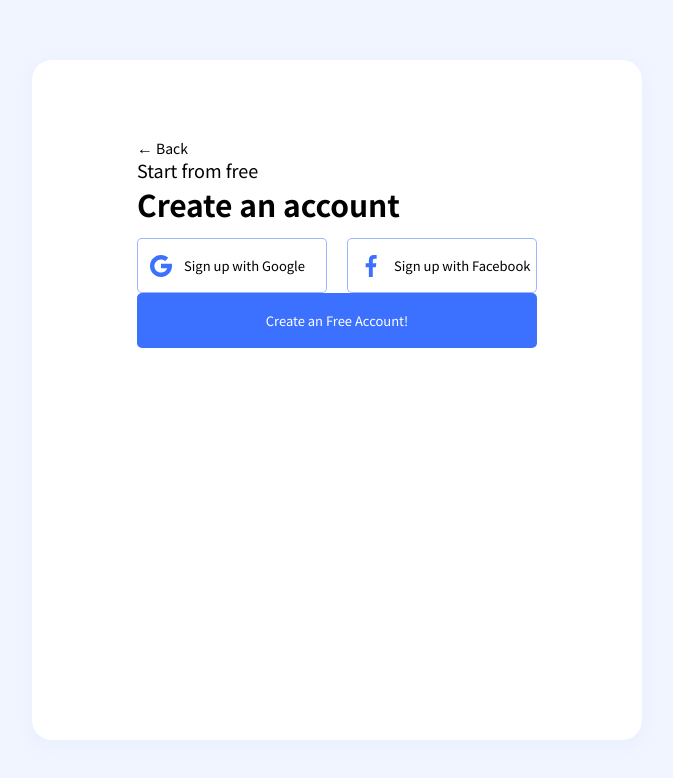
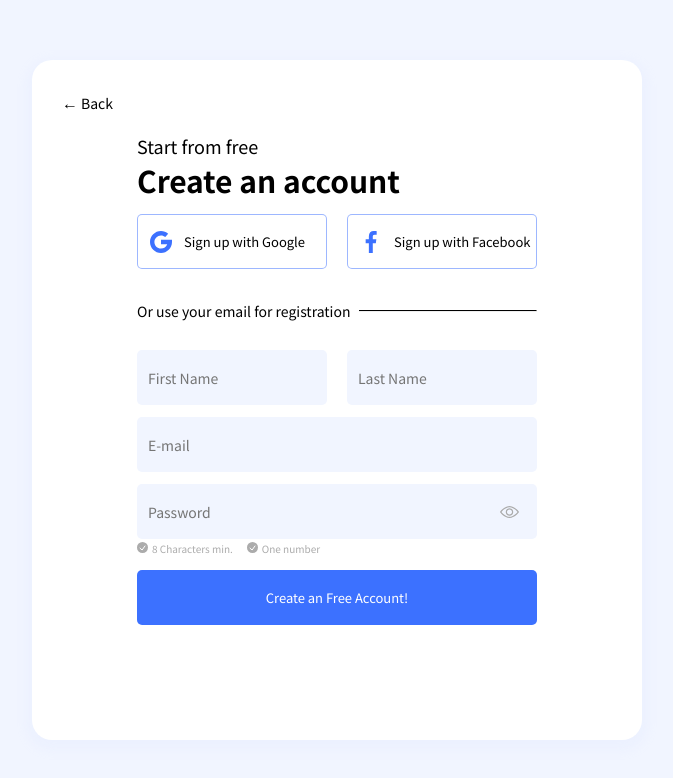
Before and after one commit to night417/trend-micro-task, a React (Create React App) app: page /sign-up in a window 1280 px wide. Shown: the top 778 px of the page, without its empty margins (303-976 px from the left). Built offline with nearby package versions, Linux system fonts and the light colour scheme.

Commit message:
Add component Input

```diff
--- /dev/null
+++ b/src/Components/Input.tsx
@@ -0,0 +1,90 @@
+import React, { useState } from "react";
+import { ReactComponent as Eye } from "../Images/svg/icon_eye.svg";
+import { ReactComponent as Check } from "../Images/svg/icon_check.svg";
+import { staticText } from "../util/staticText";
+
+export const Input = ({
+  name,
+  type = "text",
+  className,
+}: {
+  name: string;
+  type?: "text" | "email" | "password";
+  className?: string;
+}) => {
+  const [isFocus, setIsFocus] = useState(false);
+  const [isVisible, setIsVisible] = useState(false);
+  const [password, setPassword] = useState("");
+  const [isLength8, setIsLength8] = useState(false);
+  const [isNumber1, setIsNumber1] = useState(false);
+
+  const { input } = staticText;
+
+  return (
+    <div
+      className={`input ${type === "password" ? "password" : ""} ${
+        className ? className : ""
+      }`}
+    >
+      <input
+        className={`input__input-area ${isFocus ? "focus" : ""} ${
+          type === "password" ? "password" : ""
+        }`}
+        onChange={(e) => {
+          e.target.value ? setIsFocus(true) : setIsFocus(false);
+          if (type === "password") {
+            setPassword(e.target.value);
+            e.target.value.length >= 8
+              ? setIsLength8(true)
+              : setIsLength8(false);
+            const regex = new RegExp("[0-9]");
+            regex.test(e.target.value)
+              ? setIsNumber1(true)
+              : setIsNumber1(false);
+          }
+        }}
+        type={type === "password" ? "password" : "text"}
+      />
+      <span className="input__name">{name}</span>
+      {type === "password" && isVisible && (
+        <span className="input__password-text">{password}</span>
+      )}
+      {type === "password" && (
+        <>
+          <Eye
+            className={`input__password-eye ${
+              isVisible ? "input__password-eye--show" : ""
+            }`}
+            onClick={() => setIsVisible(!isVisible)}
+          />
+          <div className="input__check">
+            <span
+              className={`input__check-text ${
+                isLength8 ? "input__check-text--pass" : ""
+              }`}
+            >
+              <Check
+                className={`input__check-icon ${
+                  isLength8 ? "input__check-text--pass" : ""
+                }`}
+              />
+              {input.password.length}
+            </span>
+            <span
+              className={`input__check-text ${
+                isNumber1 ? "input__check-text--pass" : ""
+              }`}
+            >
+              <Check
+                className={`input__check-icon ${
+                  isNumber1 ? "input__check-text--pass" : ""
+                }`}
+              />
+              {input.password.pattern}
+            </span>
+          </div>
+        </>
+      )}
+    </div>
+  );
+};
--- a/src/Pages/SignUp.tsx
+++ b/src/Pages/SignUp.tsx
@@ -1,5 +1,6 @@
 import React, { useState } from "react";
 import { Button } from "../Components/Button";
+import { Input } from "../Components/Input";
 import { ReturnButton } from "../Components/ReturnButton";
 import { staticText } from "../util/staticText";
 
@@ -30,6 +31,17 @@ export const SignUp = () => {
                 onClick={() => {}}
               />
             </div>
+            <div className="sign-up__separator">
+              <hr />
+              <span>{sign_up.separator}</span>
+            </div>
+            <div className="sign-up__inputs-box">
+              <Input className="sign-up__inputs" name="First Name" />
+              <Input className="sign-up__inputs" name="Last Name" />
+            </div>
+            <Input name="E-mail" type="email" />
+            <Input name="Password" type="password" />
+
             <Button text={sign_up.btn_create} onClick={() => {}} />
           </div>
         </div>
--- a/src/Styles/app.scss
+++ b/src/Styles/app.scss
@@ -3,6 +3,7 @@
 // ui components
 @import "./ui-ReturnButton.scss";
 @import "./ui-Button.scss";
+@import "./ui-Input.scss";
 
 // pages
 @import "./page-SignUp.scss";
--- a/src/Styles/main.scss
+++ b/src/Styles/main.scss
@@ -2,6 +2,9 @@ $color-black: #000000;
 $color-white: #ffffff;
 $color-blue: #3c71ff;
 $color-blue-light: #f1f5ff;
+$color-gray: #757575;
+$color-gray-light: #ababab;
+$color-green: #4ae7a5;
 
 html,
 body {
--- a/src/Styles/page-SignUp.scss
+++ b/src/Styles/page-SignUp.scss
@@ -16,7 +16,7 @@
   padding: 75px 105px 35px;
 }
 
-.return-btn-box {
+.sign-up__return-btn {
   position: absolute;
   top: 30px;
   left: 30px;
@@ -45,3 +45,27 @@
     width: calc(50% - 10px);
   }
 }
+
+.sign-up__separator {
+  margin-top: 29px;
+  span {
+    background-color: $color-white;
+    padding-right: 9px;
+    font-size: 0.875rem;
+  }
+  hr {
+    position: absolute;
+    width: 100%;
+    top: 50%;
+    border-top: 1px solid $color-black;
+  }
+}
+
+.sign-up__inputs-box {
+  display: flex;
+  justify-content: space-between;
+  margin-top: 28px;
+}
+.sign-up__inputs {
+  width: calc(50% - 10px);
+}
--- /dev/null
+++ b/src/Styles/ui-Input.scss
@@ -0,0 +1,81 @@
+.input {
+  margin-bottom: 12px;
+  &.password {
+    margin-bottom: 31px;
+  }
+}
+
+.input__name {
+  position: absolute;
+  top: 50%;
+  left: 11px;
+  transform: translateY(-50%);
+  color: $color-gray;
+  font-size: 0.875rem;
+  transition: 0.3s;
+  pointer-events: none;
+}
+.input__input-area {
+  width: 100%;
+  height: 55px;
+  border: none;
+  border-radius: 5px;
+  background-color: $color-blue-light;
+  padding: 27px 11px 11px;
+  color: $color-black;
+  font-size: 0.875rem;
+}
+.input__input-area:focus,
+.input__input-area.focus {
+  + .input__name {
+    top: 8px;
+    transform: none;
+    font-size: 0.625rem;
+    line-height: 0.75rem;
+  }
+}
+
+.input__input-area.password {
+  padding: 23px 11px 15px;
+}
+.input__password-text {
+  position: absolute;
+  top: 37px;
+  left: 11px;
+  font-size: 0.625rem;
+  line-height: 0.75rem;
+  color: $color-black;
+}
+
+.input__check {
+  position: absolute;
+  bottom: -19px;
+}
+.input__password-eye {
+  position: absolute;
+  right: 18px;
+  top: 50%;
+  transform: translateY(-50%);
+  fill: $color-gray-light;
+  &--show {
+    fill: $color-blue;
+  }
+}
+.input__check-icon {
+  fill: $color-gray-light;
+  margin-right: 4px;
+  &--pass {
+    fill: $color-green;
+  }
+}
+.input__check-text {
+  font-size: 0.625rem;
+  line-height: 0.75rem;
+  color: $color-gray-light;
+  &--pass {
+    color: $color-black;
+  }
+  & + .input__check-text {
+    margin-left: 14px;
+  }
+}
```
Also changed, not shown: src/Images/svg/icon_check.svg (added), src/Images/svg/icon_eye.svg (added).
